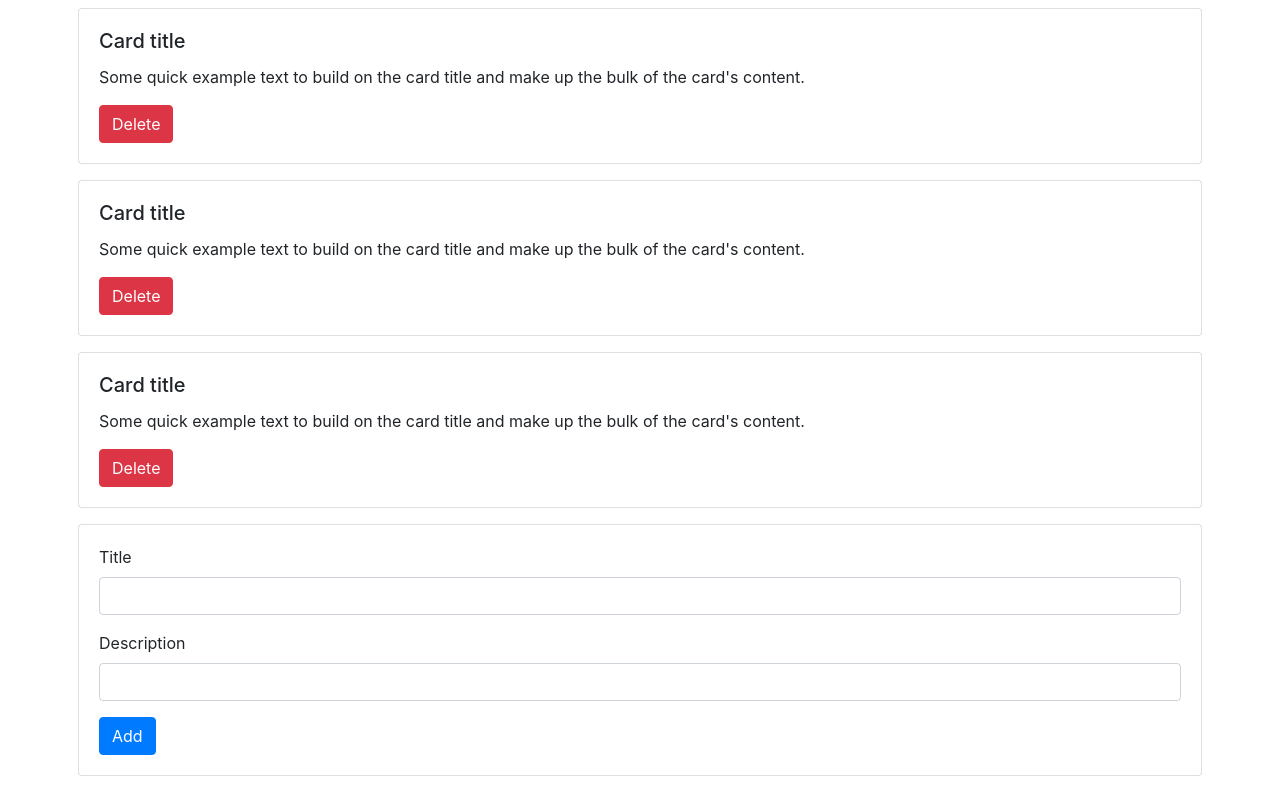
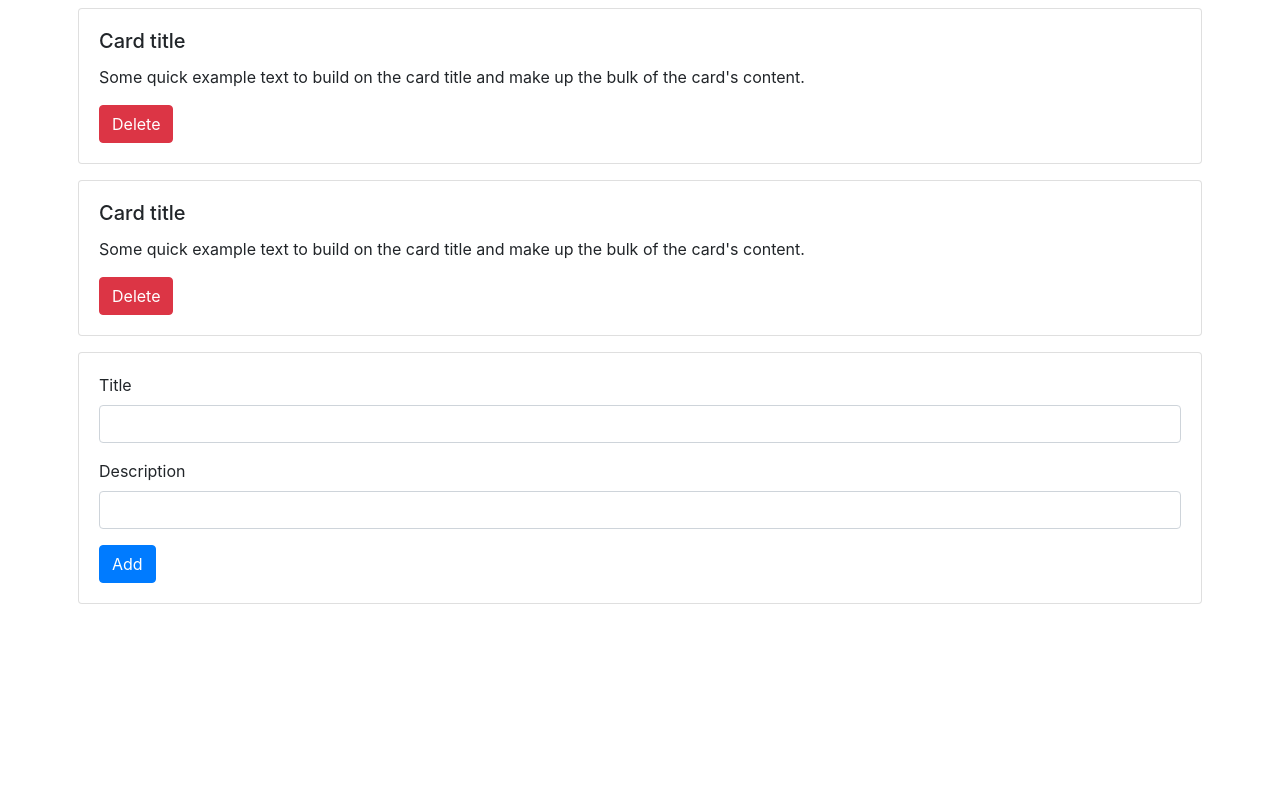
Before and after one commit to Elisecroft/cute-todo-list, a React (Create React App) app: page / in a window 1280 px wide. Built offline with nearby package versions, Linux system fonts and the light colour scheme.

Commit message:
[UPDATE] Make Todo functional with Ctx

```diff
--- a/src/App.jsx
+++ b/src/App.jsx
@@ -1,13 +1,25 @@
-import React from 'react';
+import React, { useState } from 'react';
 import './App.css';
 import FormTodo from './Components/FormTodo';
+import CtxTodo from './Components/CtxTodo';
 import Todos from './Components/Todos';
 
 function App() {
+
+  const [todos, setTodos] = useState([{
+    title: 'First Example',
+    description: 'Its just an example',
+  }, {
+    title: 'Second Example',
+    description: 'An other example',
+  }]);
+
   return (
     <div className="App container p-2">
-      <Todos/>
-      <FormTodo/>
+      <CtxTodo.Provider value={[todos, setTodos]}>
+        <Todos/>
+        <FormTodo/>
+      </CtxTodo.Provider>
     </div>
   );
 }
--- a/src/Components/Todos.jsx
+++ b/src/Components/Todos.jsx
@@ -1,12 +1,16 @@
-import React from 'react';
+import React, { useContext } from 'react';
 import Todo from './Todo';
+import CtxTodo from './CtxTodo';
 
 const Todos = () => {
+
+  const [todos, setTodos] = useContext(CtxTodo);
+
   return(
     <div>
-      <Todo/>
-      <Todo/>
-      <Todo/>
+      {todos.map((todo, index) => {
+        return <Todo title={todo.title} description={todo.description} index={index} />
+      })}
     </div>
   )
 }
```
